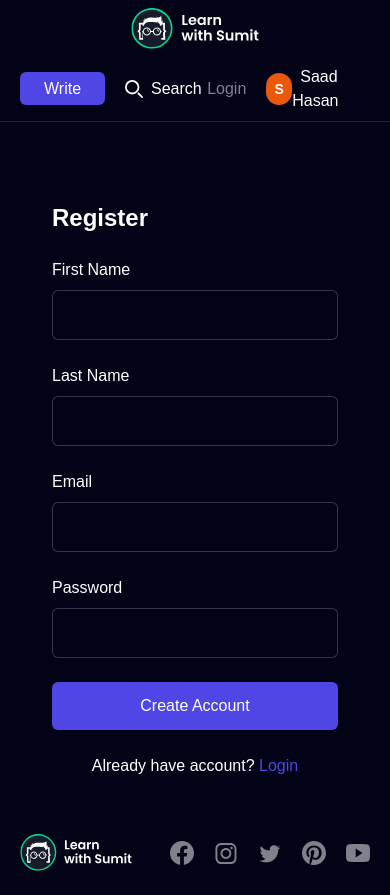
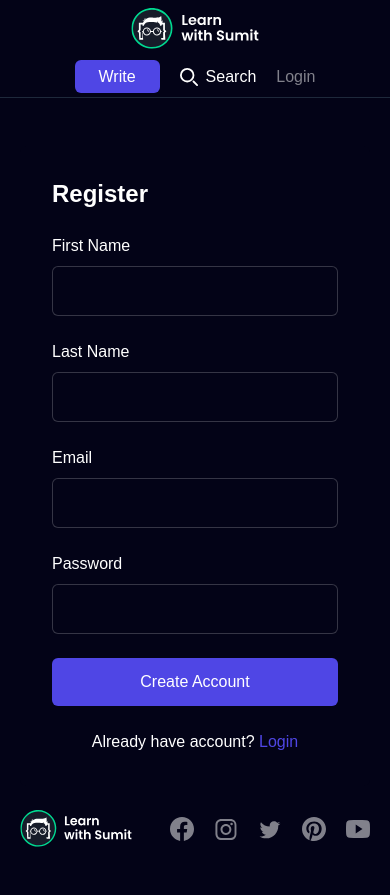
Before and after one commit to yeasin-2002/Blogify, a React (Vite) app: page /register in a window 390 px wide. After the commit the page ends 871 px from the top, so only its background shows below. Built offline with nearby package versions, Linux system fonts and the light colour scheme.

Commit message:
feat: integrated hook-form and validated login and singin form

```diff
--- a/package.json
+++ b/package.json
@@ -18,7 +18,7 @@
     "react-dom": "^18.2.0",
     "react-hook-form": "^7.51.0",
     "react-redux": "^9.1.0",
-    "react-router-dom": "^6.22.1",
+    "react-router-dom": "^6.22.2",
     "react-toastify": "^10.0.4",
     "redux-persist": "^6.0.0",
     "use-immer": "^0.9.0"
--- a/src/components/Global/Nav.tsx
+++ b/src/components/Global/Nav.tsx
@@ -1,14 +1,17 @@
 import React from 'react';
+import { Link } from 'react-router-dom';
+
 interface Props extends React.ComponentProps<'div'> {}
 
 import searchIcon from '@/assets/icons/search.svg';
 import logo from '@/assets/logo.svg';
+import { useAuth } from '@/hooks';
 
 export const Nav = ({ ...rest }: Props) => {
+  const authData = useAuth();
   return (
     <header {...rest}>
       <nav className="container">
-        {/* Logo */}
         <div>
           <a href="./index.html">
             <img className="w-32" src={logo} alt="lws" />
@@ -38,28 +41,27 @@ export const Nav = ({ ...rest }: Props) => {
                 <span>Search</span>
               </a>
             </li>
-            <li>
-              <a
-                href="./login.html"
-                className="text-white/50 transition-all duration-200 hover:text-white"
-              >
-                Login
-              </a>
-            </li>
-            <li className="flex items-center">
-              {/* Circular Div with background color */}
-              <div className="avater-img bg-orange-600 text-white">
-                <span className="">S</span>
-                {/* User's first name initial */}
-              </div>
 
-              {/* Logged-in user's name */}
-              <a href="./profile.html">
-                <span className="ml-2 text-white">Saad Hasan</span>
-              </a>
+            {authData.authToken && authData.authUser ? (
+              <li className="flex items-center">
+                <div className="avater-img bg-orange-600 text-white">
+                  <span className="">S</span>
+                </div>
 
-              {/* Profile Image */}
-            </li>
+                <Link to="/profile">
+                  <span className="ml-2 text-white">Saad Hasan</span>
+                </Link>
+              </li>
+            ) : (
+              <li>
+                <a
+                  href="/login"
+                  className="text-white/50 transition-all duration-200 hover:text-white"
+                >
+                  Login
+                </a>
+              </li>
+            )}
           </ul>
         </div>
       </nav>
--- /dev/null
+++ b/src/components/Input.tsx
@@ -0,0 +1,27 @@
+import React from 'react';
+import { UseFormRegisterReturn } from 'react-hook-form';
+
+interface Props extends React.ComponentProps<'input'> {
+  register: UseFormRegisterReturn;
+  errorMsg: string | undefined;
+  labelName: string;
+}
+
+export const Input = ({ register, errorMsg, labelName, ...rest }: Props) => {
+  return (
+    <div className="mb-6">
+      <label htmlFor={labelName} className="mb-2 block">
+        {labelName}
+      </label>
+      <input
+        id={labelName}
+        {...rest}
+        {...register}
+        className="w-full rounded-md border border-white/20 bg-[#030317] p-3 focus:border-indigo-500 focus:outline-none"
+      />
+      {errorMsg && (
+        <p className="mt-1 animate-pulse text-sm text-red-500">{errorMsg}</p>
+      )}
+    </div>
+  );
+};
--- a/src/components/index.ts
+++ b/src/components/index.ts
@@ -1,3 +1,5 @@
-export * from './BlogCard';
 export * from './Global';
 export * from './icons';
+
+export * from './BlogCard';
+export * from './Input';
--- a/src/page/Register/index.tsx
+++ b/src/page/Register/index.tsx
@@ -1,73 +1,80 @@
 import React from 'react';
 interface Props extends React.ComponentProps<'div'> {}
 
+import { Input } from '@/components';
+import { useForm } from 'react-hook-form';
+import { Link } from 'react-router-dom';
+interface Props extends React.ComponentProps<'div'> {}
+
+interface FormValues {
+  firstName: string;
+  lastName: string;
+  email: string;
+  password: string;
+}
+
 export const Register = ({ ...rest }: Props) => {
+  const {
+    formState: { errors },
+    register,
+    handleSubmit,
+  } = useForm<FormValues>();
+
+  const onSubmit = (data: FormValues) => {
+    console.log(data);
+  };
   return (
     <main {...rest}>
       <section className="container">
-        <div className="w-full md:w-1/2 mx-auto bg-[#030317] p-8 rounded-md mt-12">
-          <h2 className="text-2xl font-bold mb-6">Register</h2>
-          <form action="">
-            <div className="mb-6">
-              <label htmlFor="firstName" className="block mb-2">
-                First Name
-              </label>
-              <input
-                type="text"
-                id="firstName"
-                name="firstName"
-                className="w-full p-3 bg-[#030317] border border-white/20 rounded-md focus:outline-none focus:border-indigo-500"
-              />
-            </div>
-            <div className="mb-6">
-              <label htmlFor="lastName" className="block mb-2">
-                Last Name
-              </label>
-              <input
-                type="text"
-                id="lastName"
-                name="lastName"
-                className="w-full p-3 bg-[#030317] border border-white/20 rounded-md focus:outline-none focus:border-indigo-500"
-              />
-            </div>
-            <div className="mb-6">
-              <label htmlFor="email" className="block mb-2">
-                Email
-              </label>
-              <input
-                type="email"
-                id="email"
-                name="email"
-                className="w-full p-3 bg-[#030317] border border-white/20 rounded-md focus:outline-none focus:border-indigo-500"
-              />
-            </div>
-            <div className="mb-6">
-              <label htmlFor="password" className="block mb-2">
-                Password
-              </label>
-              <input
-                type="password"
-                id="password"
-                name="password"
-                className="w-full p-3 bg-[#030317] border border-white/20 rounded-md focus:outline-none focus:border-indigo-500"
-              />
-            </div>
+        <div className="mx-auto mt-12 w-full rounded-md bg-[#030317] p-8 md:w-1/2">
+          <h2 className="mb-6 text-2xl font-bold">Register</h2>
+          <form onSubmit={handleSubmit(onSubmit)}>
+            <Input
+              register={register('firstName', {
+                required: 'First-Name is required',
+              })}
+              errorMsg={errors.firstName?.message}
+              labelName="First Name"
+            />
+
+            <Input
+              register={register('lastName', {
+                required: 'Last-Name is required',
+              })}
+              errorMsg={errors.lastName?.message}
+              labelName="Last Name"
+            />
+
+            <Input
+              register={register('email', {
+                required: 'Email is required',
+                pattern: { value: /^\S+@\S+$/i, message: 'Invalid email' },
+              })}
+              errorMsg={errors.email?.message}
+              labelName="Email"
+            />
+
+            <Input
+              register={register('password', {
+                required: 'password is required',
+                minLength: { value: 8, message: 'Minimum 8 characters' },
+              })}
+              errorMsg={errors.password?.message}
+              labelName="Password"
+            />
             <div className="mb-6">
               <button
                 type="submit"
-                className="w-full bg-indigo-600 text-white p-3 rounded-md hover:bg-indigo-700 transition-all duration-200"
+                className="w-full rounded-md bg-indigo-600 p-3 text-white transition-all duration-200 hover:bg-indigo-700"
               >
                 Create Account
               </button>
             </div>
             <p className="text-center">
               Already have account?{' '}
-              <a
-                href="./login.html"
-                className="text-indigo-600 hover:underline"
-              >
+              <Link to="/login" className="text-indigo-600 hover:underline">
                 Login
-              </a>
+              </Link>
             </p>
           </form>
         </div>
--- a/src/page/login/index.tsx
+++ b/src/page/login/index.tsx
@@ -1,52 +1,61 @@
+import { Input } from '@/components';
 import React from 'react';
+import { useForm } from 'react-hook-form';
+import { Link } from 'react-router-dom';
 interface Props extends React.ComponentProps<'div'> {}
 
+interface FormValues {
+  email: string;
+  password: string;
+}
+
 export const LogIn = ({ ...rest }: Props) => {
+  const {
+    formState: { errors },
+    register,
+    handleSubmit,
+  } = useForm<FormValues>();
+
+  const onSubmit = (data: FormValues) => {
+    console.log(data);
+  };
+
   return (
     <main {...rest}>
       <section className="container">
         {/* Login Form into a box center of the page */}
-        <div className="w-full md:w-1/2 mx-auto bg-[#030317] p-8 rounded-md mt-12">
-          <h2 className="text-2xl font-bold mb-6">Login</h2>
-          <form action="">
-            <div className="mb-6">
-              <label htmlFor="email" className="block mb-2">
-                Email
-              </label>
-              <input
-                type="email"
-                id="email"
-                name="email"
-                className="w-full p-3 bg-[#030317] border border-white/20 rounded-md focus:outline-none focus:border-indigo-500"
-              />
-            </div>
-            <div className="mb-6">
-              <label htmlFor="password" className="block mb-2">
-                Password
-              </label>
-              <input
-                type="password"
-                id="password"
-                name="password"
-                className="w-full p-3 bg-[#030317] border border-white/20 rounded-md focus:outline-none focus:border-indigo-500"
-              />
-            </div>
+        <div className="mx-auto mt-12 w-full rounded-md bg-[#030317] p-8 md:w-1/2">
+          <h2 className="mb-6 text-2xl font-bold">Login</h2>
+          <form onSubmit={handleSubmit(onSubmit)}>
+            <Input
+              register={register('email', {
+                required: 'Email is required',
+                pattern: { value: /^\S+@\S+$/i, message: 'Invalid email' },
+              })}
+              errorMsg={errors.email?.message}
+              labelName="Email"
+            />
+            <Input
+              register={register('password', {
+                required: 'password is required',
+                minLength: { value: 8, message: 'Minimum 8 characters' },
+              })}
+              errorMsg={errors.password?.message}
+              labelName="Password"
+            />
             <div className="mb-6">
               <button
                 type="submit"
-                className="w-full bg-indigo-600 text-white p-3 rounded-md hover:bg-indigo-700 transition-all duration-200"
+                className="w-full rounded-md bg-indigo-600 p-3 text-white transition-all duration-200 hover:bg-indigo-700"
               >
                 Login
               </button>
             </div>
             <p className="text-center">
               Don't have an account?{' '}
-              <a
-                href="./register.html"
-                className="text-indigo-600 hover:underline"
-              >
+              <Link to="/register" className="text-indigo-600 hover:underline">
                 Register
-              </a>
+              </Link>
             </p>
           </form>
         </div>
```
Also changed, not shown: 1 other file (tests, documents, lock files or other folders).
